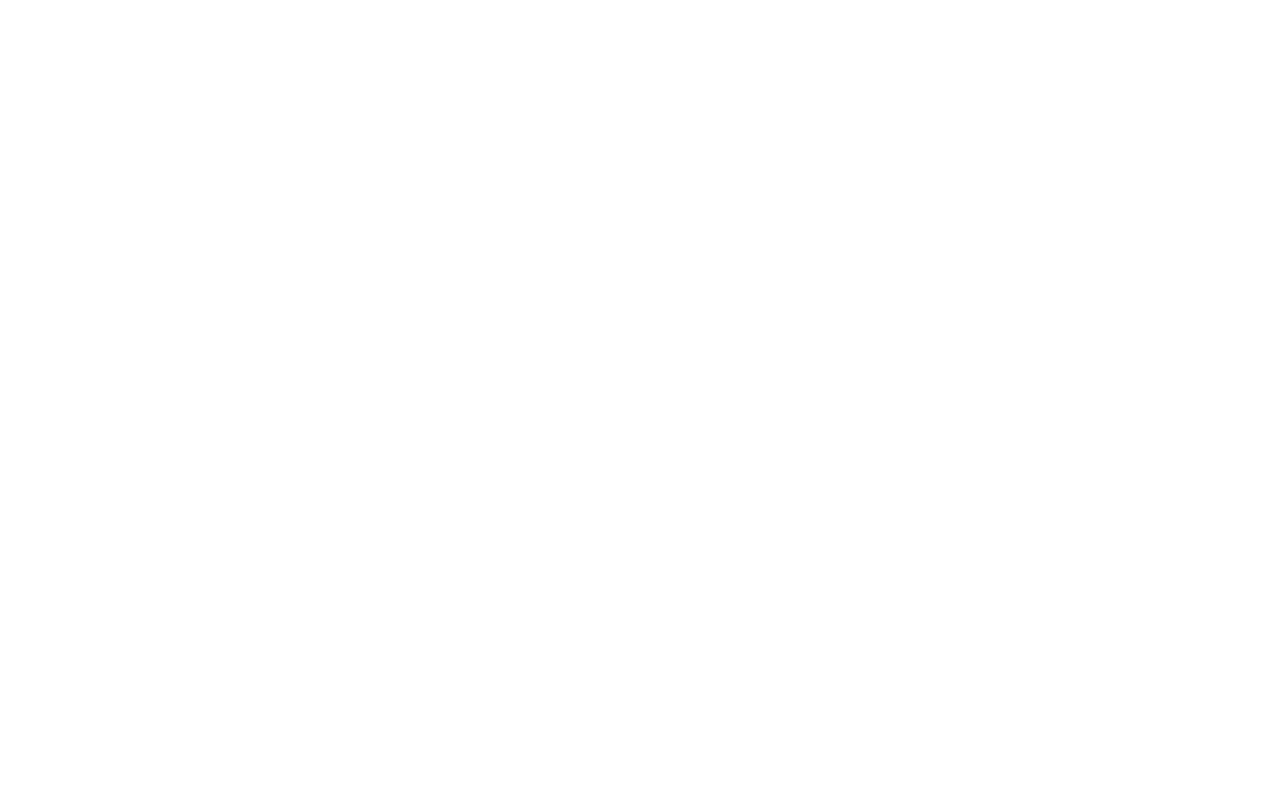
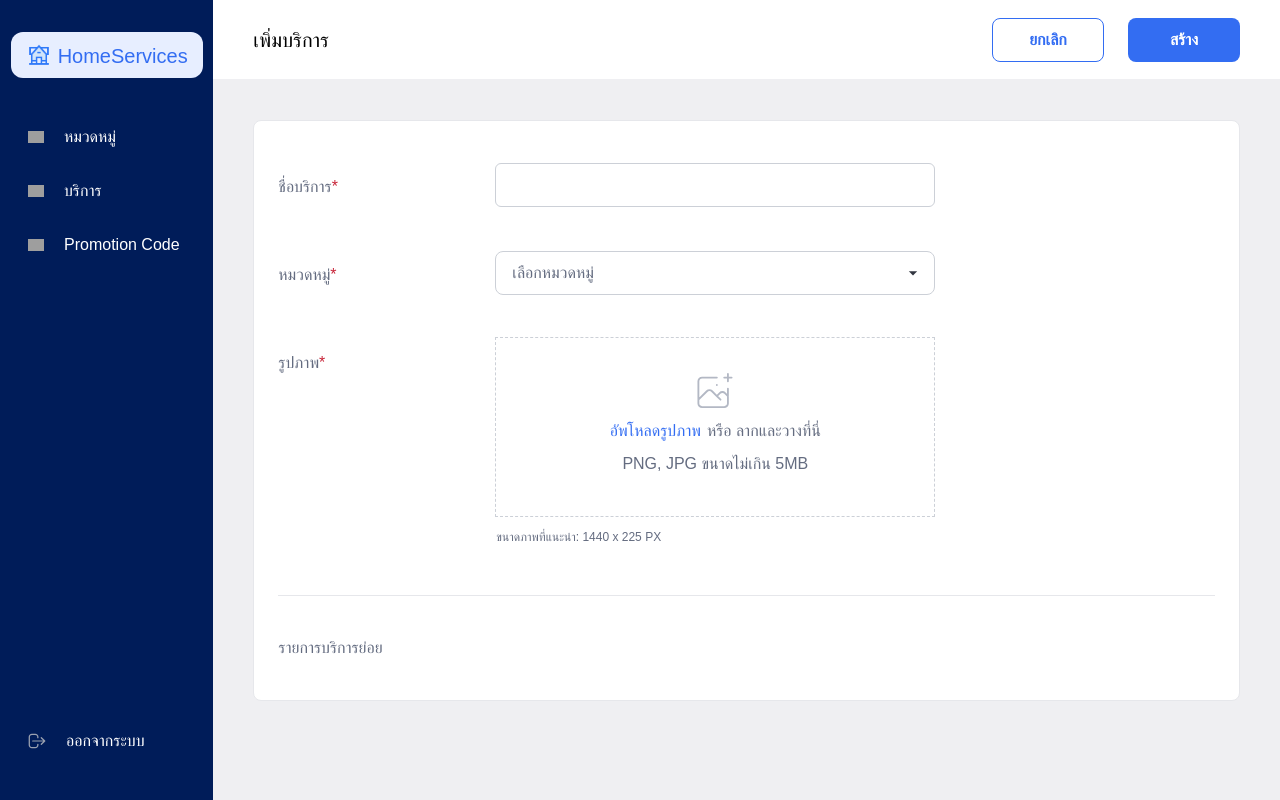
Before and after one commit to napatwongchr/home-service-2, a React (Create React App) app in the folder client/: page /admin-dashboard-create-service in a window 1280 px wide. Before the commit this address had no page. Built offline with nearby package versions, Linux system fonts and the light colour scheme; grey boxes are pictures that could not be loaded.

Commit message:
feat: update create service list page

```diff
--- a/client/src/App.js
+++ b/client/src/App.js
@@ -4,6 +4,7 @@
 import ServiceList from "./pages/ServiceList";
 import LoginPage from "./pages/LoginPage";
 import AdminDashboardPage from "./pages/Admin/AdminDashBoard";
+import AdminCreateService from "./pages/Admin/AdminCreateService";
 
 function App() {
   return (
@@ -13,6 +14,7 @@
       <Route path="/register" element={<RegisterPage />} />
       <Route path="/login" element={<LoginPage />} />
       <Route path="/admin-dashboard" element={<AdminDashboardPage />} />
+      <Route path="/admin-dashboard-create-service" element={<AdminCreateService />} />
     </Routes>
   );
 }
--- /dev/null
+++ b/client/src/components/AdminPage/NavCreateService.js
@@ -0,0 +1,15 @@
+import { Text, Flex, Button } from "@chakra-ui/react";
+
+const NavCreateService = (props) => {
+    return (
+        <Flex h='80px' w='100%' bg='utility.white' borderBottom='1px' borderColor='gray.100' justifyContent='space-between' alignItems='center' px='40px' >
+            <Text textStyle='h2' color='utility.black'>{props.children}</Text>
+            <Flex pos='relative' gap='24px' >
+                <Button variant='secondary' w='112px' h='44px'>ยกเลิก</Button>
+                <Button variant='primary' w='112px' h='44px'>สร้าง</Button>
+            </Flex >
+        </Flex >
+    );
+};
+
+export default NavCreateService;
--- a/client/src/components/AdminPage/NavDashboard.js
+++ b/client/src/components/AdminPage/NavDashboard.js
@@ -2,7 +2,6 @@
 import React from "react";
 import searchIcon from '../../asset/image/adminDashboardPage/searchIcon.svg'
 const NavDashBoard = (props) => {
-
     return (
         <Flex h='80px' w='100%' bg='utility.white' borderBottom='1px' borderColor='gray.100' justifyContent='space-between' alignItems='center' px='40px' >
             <Text textStyle='h2' color='utility.black'>{props.children}</Text>
--- /dev/null
+++ b/client/src/components/AdminServiceList/CreateServiceCategory.js
@@ -0,0 +1,133 @@
+import { Button, Container, Flex, FormLabel, Image, Input, Menu, MenuButton, MenuItem, MenuList, Text } from "@chakra-ui/react";
+import { useState } from "react";
+import arrow from "../../asset/image/serviceListPage/dropdown.svg";
+import imageIcon from '../../asset/image/adminServiceList/imageIcon.svg'
+const CreateServiceList = () => {
+  const [category, setCategory] = useState('เลือกหมวดหมู่');
+
+  return (
+    <Container maxW='100%' p='40px' h='calc(100% - 3.25rem)' bg='gray.100'>
+      <Flex bg='utility.white' px='24px' py='40px' border='1px' borderColor='gray.200' borderRadius='8px' flexDirection='column' gap='40px'>
+        <Flex alignItems='center'>
+          <FormLabel
+            mt={'20px'}
+            mb={'4px'}
+            fontStyle='h5'
+            color={'gray.900'}
+            htmlFor={'serviceName'}
+
+          >
+            <Flex fontStyle={'h5'} pos='relative' top='-6px' w='205px'>
+              <Text color={'gray.700'} >ชื่อบริการ</Text><Text color={'utility.red'}>*</Text>
+            </Flex>
+          </FormLabel>
+          <Input
+            label="serviceName"
+            id="serviceName"
+            name="serviceName"
+            type="text"
+            w={'440px'} h={'44px'} />
+        </Flex>
+        <Flex alignItems='center'>
+          <FormLabel
+            mt={'20px'}
+            mb={'4px'}
+            fontStyle='h5'
+            color={'gray.900'}
+            htmlFor={'serviceName'}
+
+          >
+            <Flex fontStyle={'h5'} pos='relative' top='-6px' w='205px'>
+              <Text color={'gray.700'} >หมวดหมู่</Text><Text color={'utility.red'}>*</Text>
+            </Flex>
+          </FormLabel>
+          <Menu>
+            <MenuButton as={Button} variant='dropdown' w={'440px'} h={'44px'} textAlign='left' rightIcon={<Image src={arrow} />} border='1px'
+              borderColor='gray.300' pos='relative'>
+              <Text color={'gray.700'} textStyle='b2'>{category} </Text>
+            </MenuButton>
+            <MenuList
+              minW="0px"
+              w='440px'
+              py="6px"
+              borderRadius={8}
+              bg={'utility.white'}
+              boxShadow={'lg'}
+              border='none'
+              textStyle={'b2'}
+              color='gray.700'
+              pos='absolute'
+              top='-8px'
+            >
+              <MenuItem px={'16px'} h='44px' _hover={{ bg: 'gray.100' }}
+                color={category === 'บริการทั้งหมด' ? 'blue.700' : null}
+                onClick={() => {
+                  setCategory('บริการทั้งหมด')
+                }}
+              >
+                บริการทั้งหมด
+              </MenuItem>
+              <MenuItem px={'16px'} h='44px' _hover={{ bg: 'gray.100' }}
+                color={category === 'บริการทั่วไป' ? 'blue.700' : null}
+                onClick={() => {
+                  setCategory('บริการทั่วไป')
+                }}
+              >
+                บริการทั่วไป
+              </MenuItem>
+              <MenuItem px={'16px'} h='44px' _hover={{ bg: 'gray.100' }}
+                color={category === 'บริการห้องครัว' ? 'blue.700' : null}
+                onClick={() => {
+                  setCategory('บริการห้องครัว')
+                }}
+              >
+                บริการห้องครัว
+              </MenuItem>
+              <MenuItem px={'16px'} h='44px' _hover={{ bg: 'gray.100' }}
+                color={category === 'บริการห้องน้ำ' ? 'blue.700' : null}
+                onClick={() => {
+                  setCategory('บริการห้องน้ำ')
+                }}
+              >
+                บริการห้องน้ำ
+              </MenuItem>
+            </MenuList>
+          </Menu>
+        </Flex>
+        <Flex alignItems='start' mb={'30px'}>
+          <FormLabel
+            mt={'20px'}
+            mb={'4px'}
+            fontStyle='h5'
+            color={'gray.900'}
+          >
+            <Flex fontStyle={'h5'} pos='relative' top='-6px' w='205px'>
+              <Text color={'gray.700'} >รูปภาพ</Text><Text color={'utility.red'}>*</Text>
+            </Flex>
+          </FormLabel>
+          <Input
+            label="serviceImage"
+            id="serviceImage"
+            name="serviceImage"
+            type="file"
+            w={'440px'} h={'180px'}
+            border='1px dashed'
+            pos='relative'
+            display='none' />
+          <FormLabel pos='relative' display='flex' flexDirection='column' gap='12px' alignItems='center' w={'440px'} h={'180px'}
+            border='1px dashed' borderColor='gray.300' textStyle='b3' color='gray.700' py='35px'>
+
+            <Image src={imageIcon} w='36px' />
+            <Text display='flex'><FormLabel m='0' mr='6px' for='serviceImage' color='blue.600' cursor={'pointer'} >อัพโหลดรูปภาพ</FormLabel>หรือ ลากและวางที่นี่</Text>
+            <Text>PNG, JPG ขนาดไม่เกิน 5MB</Text>
+            <Text color={'gray.700'} textStyle='b3' fontSize='12px' pos='absolute' bottom={-8} left={0} >ขนาดภาพที่แนะนำ: 1440 x 225 PX</Text>
+          </FormLabel>
+        </Flex>
+        <hr />
+        <Text color={'gray.700'} textStyle={'h5'}>รายการบริการย่อย</Text>
+      </Flex >
+    </Container >
+  );
+};
+
+export default CreateServiceList;
--- /dev/null
+++ b/client/src/pages/Admin/AdminCreateService.js
@@ -0,0 +1,24 @@
+import { Container, Flex, Box } from '@chakra-ui/react';
+import React from 'react';
+import NavCreateService from '../../components/AdminPage/NavCreateService';
+import SideBar from '../../components/AdminPage/SideBar';
+import CreateServiceList from '../../components/AdminServiceList/CreateServiceCategory';
+
+const AdminCreateService = () => {
+    return (
+        <Container className='adminDashboardPage' centerContent>
+            <Flex w='100vw'>
+                <SideBar />
+                <Box w='100%' maxH='100%' overflow='hidden'>
+                    <NavCreateService>
+                        เพิ่มบริการ
+                    </NavCreateService>
+                    <CreateServiceList />
+                </Box>
+            </Flex>
+        </Container >
+
+    )
+}
+
+export default AdminCreateService
```
Also changed, not shown: client/src/asset/image/adminServiceList/imageIcon.svg (added).
